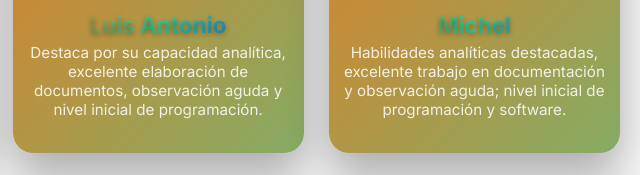
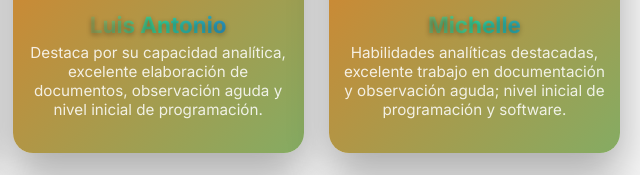
Before and after one commit to isidrogom49-dot/developer, a plain HTML site: page sobre.html in a window 1280 px wide. Shown: the part 397-572 px from the top of the page, 640-1280 px from the left. Drawn offline with Linux system fonts and the light colour scheme.

Commit message:
se modifico nombre en el html
se modifico un nombre en html

```diff
--- a/sobre.html
+++ b/sobre.html
@@ -62,7 +62,7 @@
       </div>
       <div class="integrante-card">
         <img src="img/MICH.jpg" alt="Michel" class="integrante-img">
-        <h2>Michel</h2>
+        <h2>Michelle</h2>
         <p>Habilidades analíticas destacadas, excelente trabajo en documentación y observación aguda; nivel inicial de programación y software.</p>
       </div>
       <div class="integrante-card">
```
